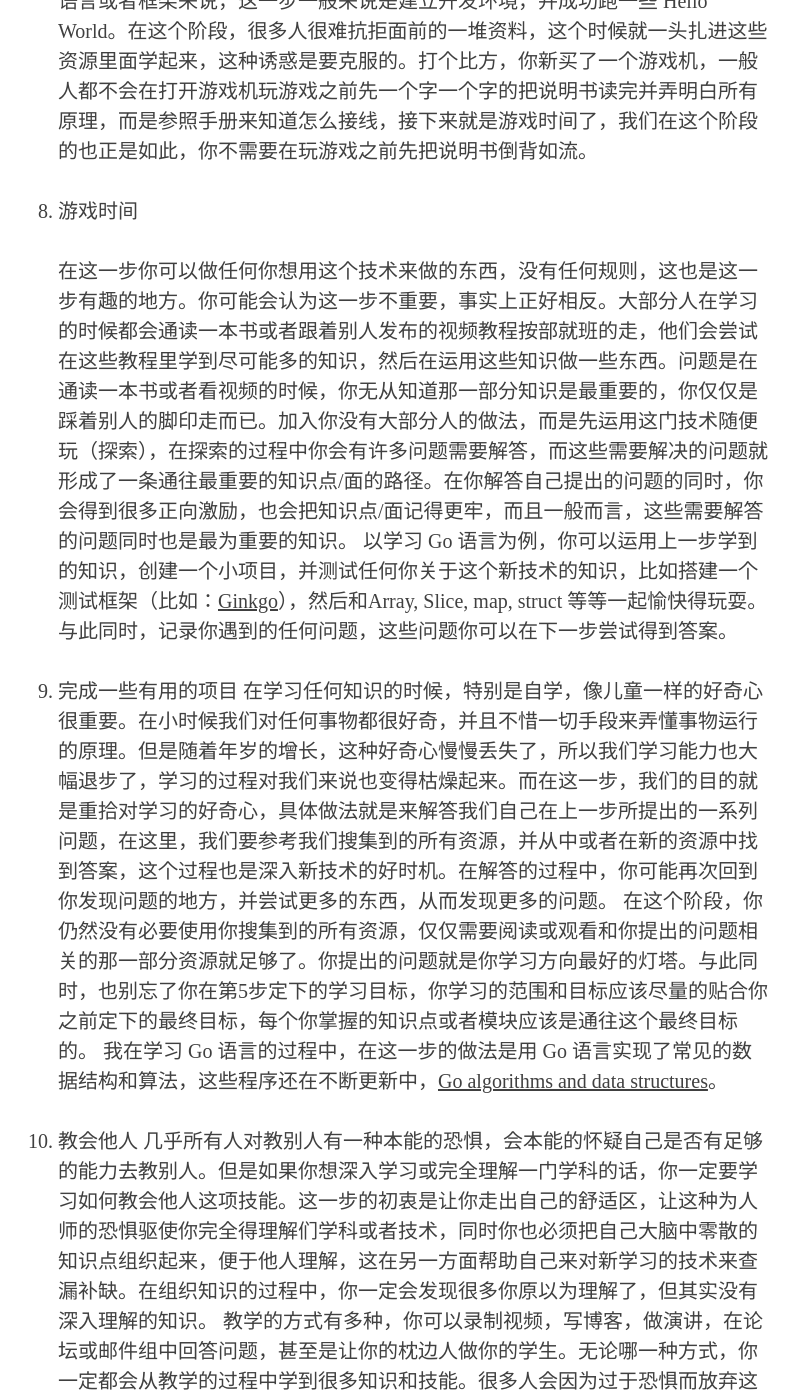
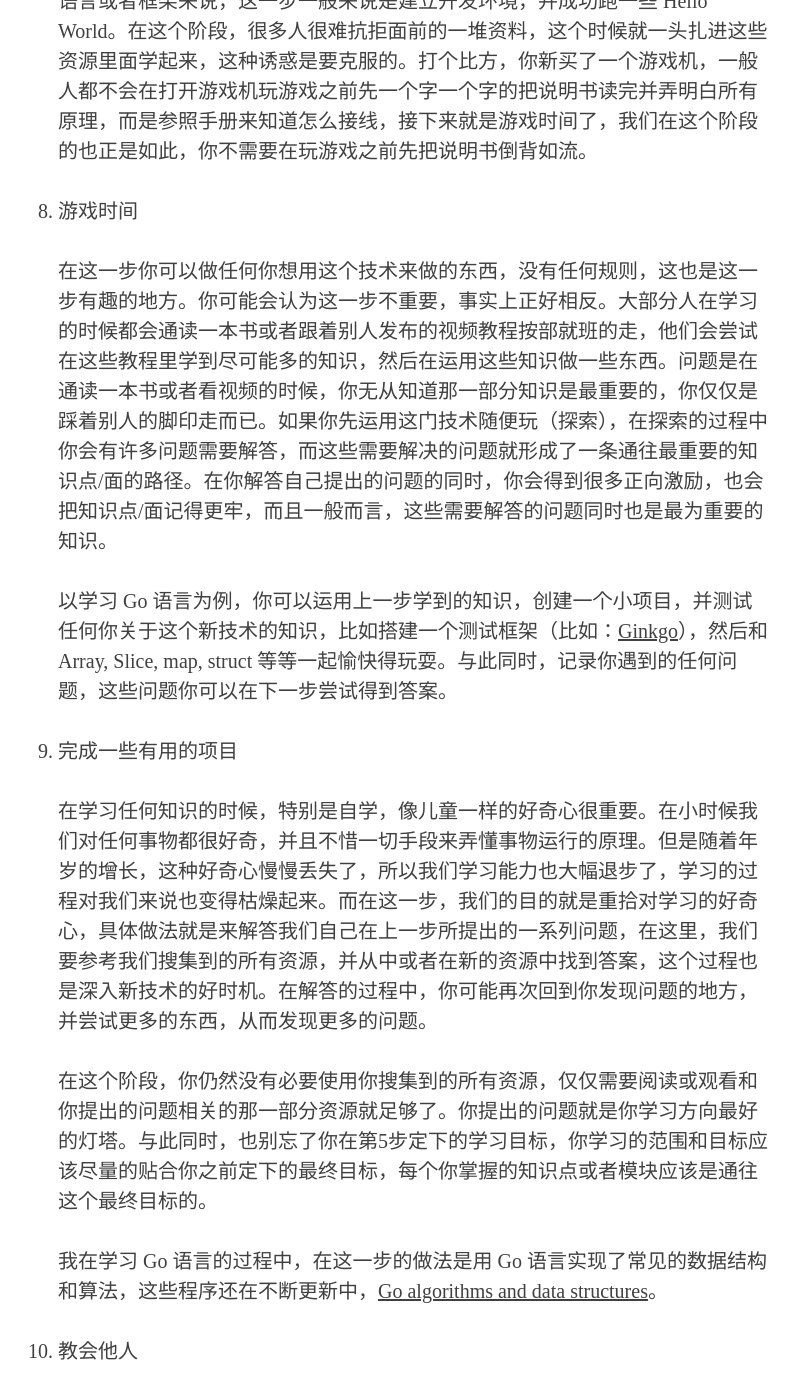
Before and after one commit to puffsun/puffsun.github.io-source, a Jekyll site: the page built from _posts/2015-03-22-10-step-learning-process.markdown, in a window 1280 px wide and 1400 px high, scrolled down 5369 px. Shown: the whole window, without its empty margins (247-1046 px from the left). Built offline with Jekyll 4.4.1, drawn with Linux system fonts in a browser that asks for light colours; nearby versions of some CDN libraries; some web fonts are replaced; comment, search, counter and statistics services are not loaded; some of the changed text lies outside the part shown.

Commit message:
Review the format.

```diff
--- a/_posts/2015-03-22-10-step-learning-process.markdown
+++ b/_posts/2015-03-22-10-step-learning-process.markdown
@@ -92,16 +92,22 @@ description: "10-step process to learn new technology"
 
 8. 游戏时间
 
-    在这一步你可以做任何你想用这个技术来做的东西，没有任何规则，这也是这一步有趣的地方。你可能会认为这一步不重要，事实上正好相反。大部分人在学习的时候都会通读一本书或者跟着别人发布的视频教程按部就班的走，他们会尝试在这些教程里学到尽可能多的知识，然后在运用这些知识做一些东西。问题是在通读一本书或者看视频的时候，你无从知道那一部分知识是最重要的，你仅仅是踩着别人的脚印走而已。加入你没有大部分人的做法，而是先运用这门技术随便玩（探索），在探索的过程中你会有许多问题需要解答，而这些需要解决的问题就形成了一条通往最重要的知识点/面的路径。在你解答自己提出的问题的同时，你会得到很多正向激励，也会把知识点/面记得更牢，而且一般而言，这些需要解答的问题同时也是最为重要的知识。
+    在这一步你可以做任何你想用这个技术来做的东西，没有任何规则，这也是这一步有趣的地方。你可能会认为这一步不重要，事实上正好相反。大部分人在学习的时候都会通读一本书或者跟着别人发布的视频教程按部就班的走，他们会尝试在这些教程里学到尽可能多的知识，然后在运用这些知识做一些东西。问题是在通读一本书或者看视频的时候，你无从知道那一部分知识是最重要的，你仅仅是踩着别人的脚印走而已。如果你先运用这门技术随便玩（探索），在探索的过程中你会有许多问题需要解答，而这些需要解决的问题就形成了一条通往最重要的知识点/面的路径。在你解答自己提出的问题的同时，你会得到很多正向激励，也会把知识点/面记得更牢，而且一般而言，这些需要解答的问题同时也是最为重要的知识。
+
     以学习 Go 语言为例，你可以运用上一步学到的知识，创建一个小项目，并测试任何你关于这个新技术的知识，比如搭建一个测试框架（比如：[Ginkgo](http://onsi.github.io/ginkgo/)），然后和Array, Slice, map, struct 等等一起愉快得玩耍。与此同时，记录你遇到的任何问题，这些问题你可以在下一步尝试得到答案。
 
 9. 完成一些有用的项目
+
     在学习任何知识的时候，特别是自学，像儿童一样的好奇心很重要。在小时候我们对任何事物都很好奇，并且不惜一切手段来弄懂事物运行的原理。但是随着年岁的增长，这种好奇心慢慢丢失了，所以我们学习能力也大幅退步了，学习的过程对我们来说也变得枯燥起来。而在这一步，我们的目的就是重拾对学习的好奇心，具体做法就是来解答我们自己在上一步所提出的一系列问题，在这里，我们要参考我们搜集到的所有资源，并从中或者在新的资源中找到答案，这个过程也是深入新技术的好时机。在解答的过程中，你可能再次回到你发现问题的地方，并尝试更多的东西，从而发现更多的问题。
+
     在这个阶段，你仍然没有必要使用你搜集到的所有资源，仅仅需要阅读或观看和你提出的问题相关的那一部分资源就足够了。你提出的问题就是你学习方向最好的灯塔。与此同时，也别忘了你在第5步定下的学习目标，你学习的范围和目标应该尽量的贴合你之前定下的最终目标，每个你掌握的知识点或者模块应该是通往这个最终目标的。
+
     我在学习 Go 语言的过程中，在这一步的做法是用 Go 语言实现了常见的数据结构和算法，这些程序还在不断更新中，[Go algorithms and data structures](https://github.com/puffsun/go_algorithms_data_structures)。
 
 10. 教会他人
+
    几乎所有人对教别人有一种本能的恐惧，会本能的怀疑自己是否有足够的能力去教别人。但是如果你想深入学习或完全理解一门学科的话，你一定要学习如何教会他人这项技能。这一步的初衷是让你走出自己的舒适区，让这种为人师的恐惧驱使你完全得理解们学科或者技术，同时你也必须把自己大脑中零散的知识点组织起来，便于他人理解，这在另一方面帮助自己来对新学习的技术来查漏补缺。在组织知识的过程中，你一定会发现很多你原以为理解了，但其实没有深入理解的知识。
+
    教学的方式有多种，你可以录制视频，写博客，做演讲，在论坛或邮件组中回答问题，甚至是让你的枕边人做你的学生。无论哪一种方式，你一定都会从教学的过程中学到很多知识和技能。很多人会因为过于恐惧而放弃这一步骤，我的建议是一定要走出自己的舒适区，一旦迈出去一步，你或许会发现这个过程其实没那么难，而教学和讨论带来的正向激励也会促使你学习更多的东西。
 
 ### 后记
```
